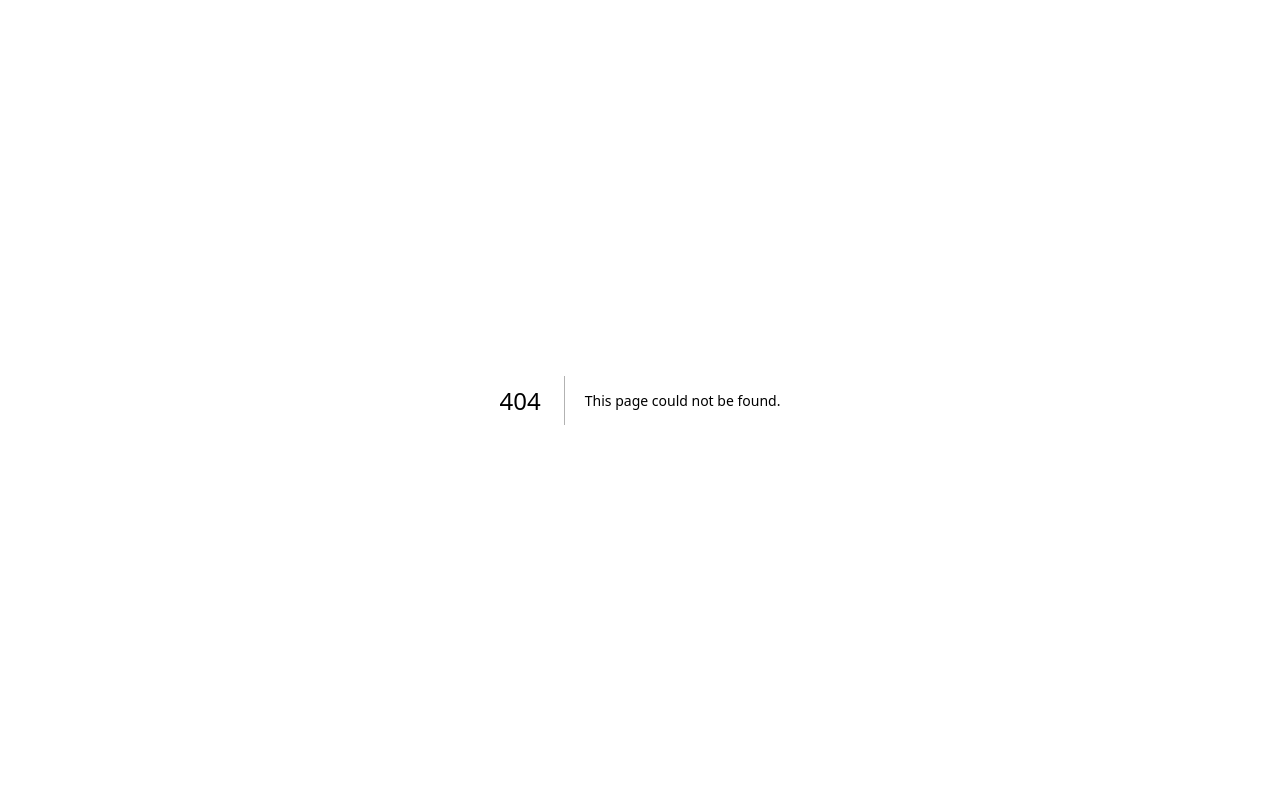
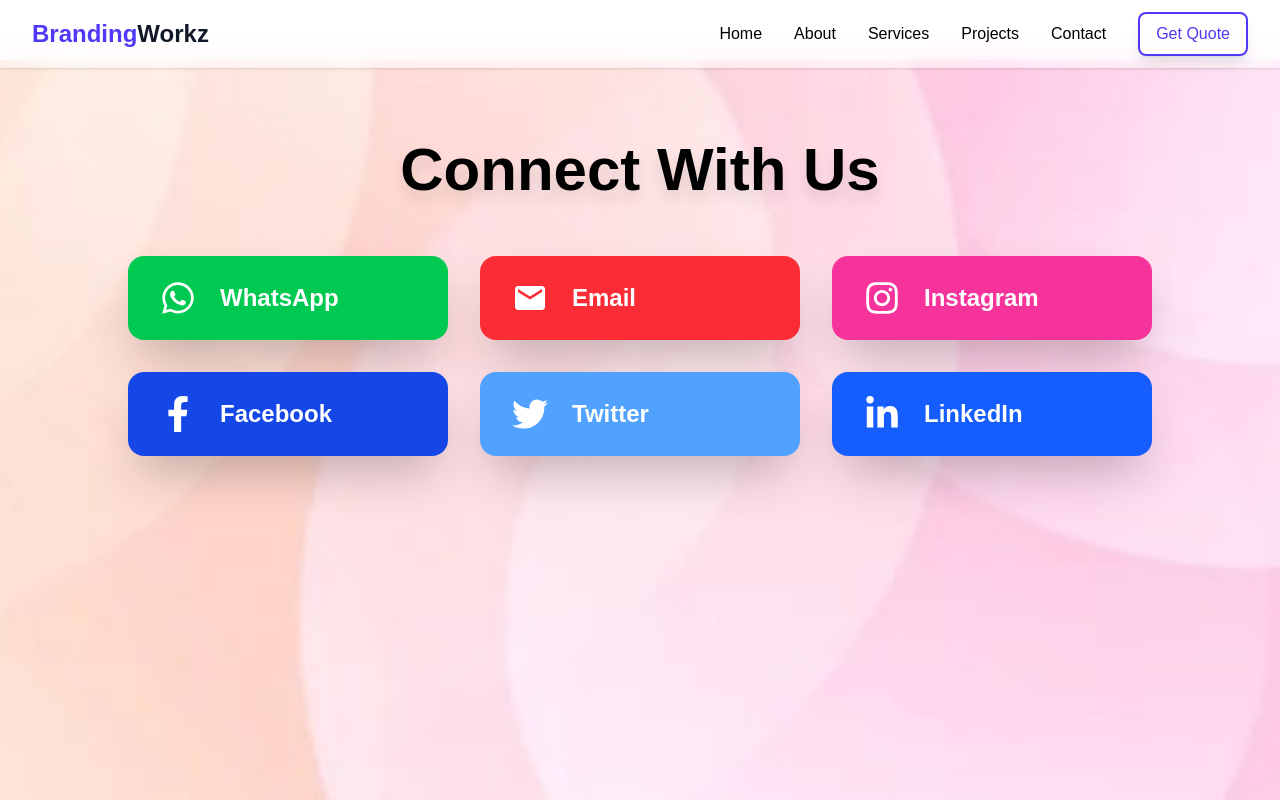
Before and after one commit to abhishekkrpandey17/BrandingWorkz, a Next.js app in the folder client/: page /sociallinkspage in a window 1280 px wide. Before the commit this address had no page. Shown: the top 800 px of the page. Built offline with nearby package versions, Linux system fonts and the light colour scheme.

Commit message:
Feat: Developed get qoute page

```diff
--- a/client/src/app/componets/cta.tsx
+++ b/client/src/app/componets/cta.tsx
@@ -1,13 +1,12 @@
-'use client';
+"use client";
 
-import { motion } from 'framer-motion';
+import { motion } from "framer-motion";
 
-const ContactCTA = () => {
-  const onQuoteClick = () => {
-    // You can add your logic here, e.g., open a modal or navigate to a contact page
-    alert('Get a Free Quote clicked!');
-  };
+interface ContactCTAProps {
+  onQuoteClick: () => void;
+}
 
+const ContactCTA = ({ onQuoteClick }: ContactCTAProps) => {
   return (
     <section
       id="contact"
@@ -16,16 +15,13 @@ const ContactCTA = () => {
       <motion.h2
         className="text-3xl md:text-4xl font-bold mb-4 inline-block"
         initial={{ opacity: 0, scale: 0.95 }}
-        whileInView={{
-          opacity: 1,
-          scale: [1, 1.02, 1],
-        }}
+        whileInView={{ opacity: 1, scale: [1, 1.02, 1] }}
         viewport={{ once: false }}
         transition={{
           duration: 0.8,
           repeat: Infinity,
           repeatDelay: 4,
-          ease: 'easeInOut',
+          ease: "easeInOut",
         }}
       >
         Let’s Build Something Amazing
--- a/client/src/app/componets/hero.tsx
+++ b/client/src/app/componets/hero.tsx
@@ -50,7 +50,7 @@ const Hero = () => {
           transition={{ delay: 0.4, duration: 0.8 }}
         >
           <Link
-            href="#floatingcta"
+            href="/sociallinkspage"
             className="bg-indigo-600 text-white px-6 py-3 rounded-xl font-medium hover:bg-indigo-700 transition duration-900 transform hover:rotate-y-[360deg]"
           >
             Let’s Talk
--- /dev/null
+++ b/client/src/app/componets/sociallinks.tsx
@@ -0,0 +1,89 @@
+"use client";
+
+import {
+  FaFacebookF,
+  FaTwitter,
+  FaInstagram,
+  FaLinkedinIn,
+  FaWhatsapp,
+} from "react-icons/fa";
+import { MdEmail } from "react-icons/md";
+import { motion } from "framer-motion";
+
+const socialLinks = [
+  {
+    name: "WhatsApp",
+    icon: <FaWhatsapp size={36} />,
+    href: "https://wa.me/919999999999",
+    bg: "bg-green-500",
+  },
+  {
+    name: "Email",
+    icon: <MdEmail size={36} />,
+    href: "mailto:yourmail@example.com",
+    bg: "bg-red-500",
+  },
+  {
+    name: "Instagram",
+    icon: <FaInstagram size={36} />,
+    href: "https://instagram.com/yourprofile",
+    bg: "bg-pink-500",
+  },
+  {
+    name: "Facebook",
+    icon: <FaFacebookF size={36} />,
+    href: "https://facebook.com/yourpage",
+    bg: "bg-blue-700",
+  },
+  {
+    name: "Twitter",
+    icon: <FaTwitter size={36} />,
+    href: "https://twitter.com/yourprofile",
+    bg: "bg-blue-400",
+  },
+  {
+    name: "LinkedIn",
+    icon: <FaLinkedinIn size={36} />,
+    href: "https://linkedin.com/in/yourprofile",
+    bg: "bg-blue-600",
+  },
+];
+
+export default function SocialLinksPage() {
+  return (
+    <section
+      className="relative min-h-screen py-20 px-6 md:px-20 text-center bg-cover bg-center"
+      style={{
+        backgroundImage: `url('/images/socialbg.jpg')`,
+      }}
+    >
+      {/* Overlay for contrast */}
+      <div className="absolute inset-0 z-0" />
+
+      <div className="relative z-10">
+        <h1 className="text-4xl md:text-6xl font-bold text-black mb-14 drop-shadow-xl">
+          Connect With Us
+        </h1>
+
+        <div className="grid grid-cols-1 sm:grid-cols-2 md:grid-cols-3 gap-8 max-w-5xl mx-auto">
+          {socialLinks.map((link, i) => (
+            <motion.a
+              key={link.name}
+              href={link.href}
+              target="_blank"
+              rel="noopener noreferrer"
+              className={`flex items-center gap-6 ${link.bg} text-white px-8 py-6 rounded-2xl shadow-2xl hover:scale-105 transition-transform`}
+              initial={{ opacity: 0, y: 30 }}
+              whileInView={{ opacity: 1, y: 0 }}
+              transition={{ duration: 0.5, delay: i * 0.1 }}
+              viewport={{ once: false }}
+            >
+              <div>{link.icon}</div>
+              <div className="font-semibold text-2xl">{link.name}</div>
+            </motion.a>
+          ))}
+        </div>
+      </div>
+    </section>
+  );
+}
--- a/client/src/app/page.tsx
+++ b/client/src/app/page.tsx
@@ -35,7 +35,7 @@ export default function Layout({ children }: { children: React.ReactNode }) {
       <Process/>
 
 
-      <ContactCTA/>
+      <ContactCTA onQuoteClick={() => setShowQuoteModal(true)} />
 
 
       <ContactForm/>
--- /dev/null
+++ b/client/src/app/sociallinkspage/page.tsx
@@ -0,0 +1,24 @@
+"use client"
+import React from 'react'
+import Navbar from '../componets/navbar'
+import SocialLinksPage from '../componets/sociallinks'
+import Footer from '../componets/footer'
+import QuoteModal from '../componets/getaquote'
+
+const Page = () => {
+    const [showQuoteModal, setShowQuoteModal] = React.useState(false);
+    return (
+      <>
+      <header>
+          <Navbar onQuoteClick={() => setShowQuoteModal(true)} />
+          <QuoteModal isOpen={showQuoteModal} onClose={() => setShowQuoteModal(false)} />
+        </header>
+    <main className="mt-15">
+    <SocialLinksPage/>
+    </main>
+    <Footer/>
+    </>
+  )
+}
+
+export default Page
```
Also changed, not shown: client/public/images/socialbg.jpg (added), client/src/app/componets/navbar.tsx (line endings or trailing spaces).
